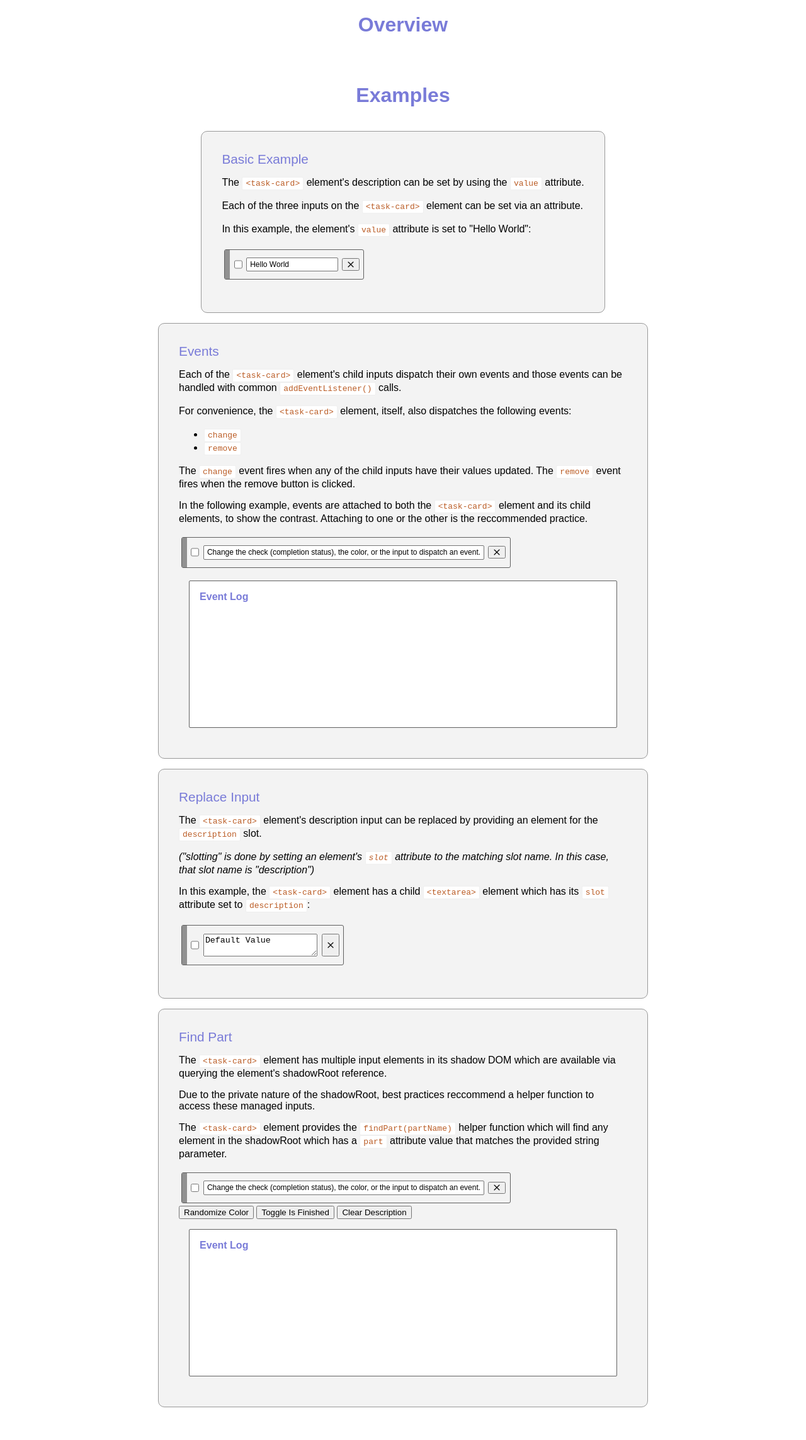
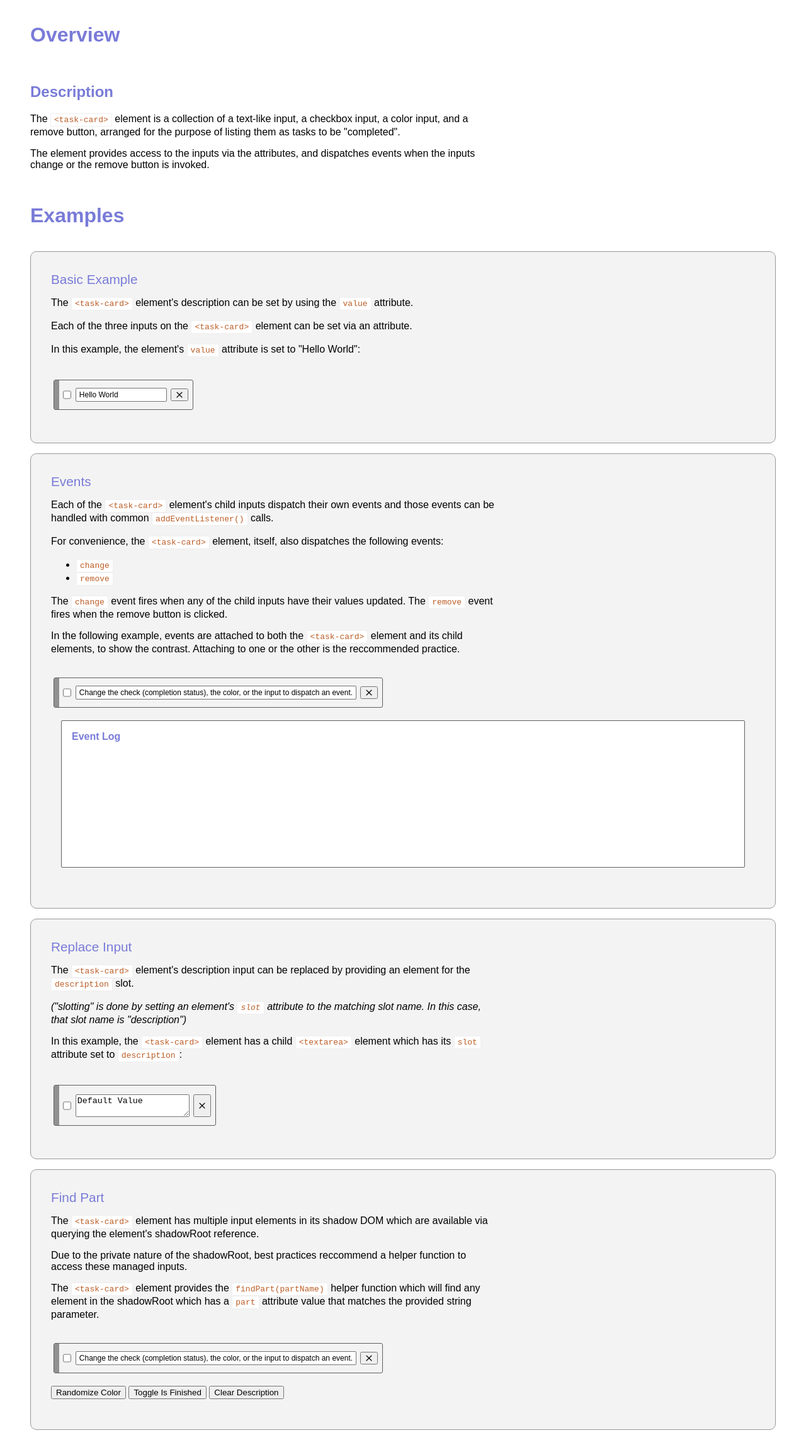
Before and after one commit to catapart/magnitce-task-card, a website: page demo/index.html in a window 1280 px wide. Shown: the whole page at 63% size. Before the commit the page ends 2235 px from the top, so only its background shows below. Drawn offline with Linux system fonts and the light colour scheme.

Commit message:
added element documentation to readme; added inline documentation for getPart and findPart functions; updated demo to implement part selection examples;

```diff
--- a/demo/demo-page.css
+++ b/demo/demo-page.css
@@ -23,10 +23,16 @@ body
     color: rgb(121, 123, 216);
 }
 
+p
+{
+    max-width: 60ch;
+}
+
 main
 {
-    display: flex;
-    flex-direction: column;
+    display: grid;
+    /* flex-direction: column; */
+    padding: 1em 3em;
     flex: 1;
     gap: 1em;
     align-items: center;
@@ -49,6 +55,8 @@ main article
     border: solid 1px #999;
     background-color: #f3f3f3;
     color: buttontext;
+    display: flex;
+    flex-direction: column;
 }
 @media (prefers-color-scheme: dark)
 {
--- a/demo/index.html
+++ b/demo/index.html
@@ -9,7 +9,13 @@
 <body>
     <main>
         <h1>Overview</h1>
-        <div class="overview"></div>
+        <div class="overview">
+            <div class="description">
+                <h2>Description</h2>
+                <p>The <code>&lt;task-card&gt;</code> element is a collection of a text-like input, a checkbox input, a color input, and a remove button, arranged for the purpose of listing them as tasks to be "completed".</p>
+                <p>The element provides access to the inputs via the attributes, and dispatches events when the inputs change or the remove button is invoked.</p>
+            </div>
+        </div>
         <h1>Examples</h1>
         <article class="basic">
             <header>Basic Example</header>
@@ -110,30 +116,49 @@
             </div>
             <div class="example">
                 <task-card value="Change the check (completion status), the color, or the input to dispatch an event."></task-card>
-                <div class="actions">
-                    <button type="button">Randomize Color</button>
-                    <button type="button">Toggle Is Finished</button>
-                    <button type="button">Clear Description</button>
-                </div>
-                <div class="log">
-                    <header>
-                        <span class="title">Event Log</span>
-                        <ul></ul>
-                    </header>
+                <div class="actions" style="margin-top: 1em;">
+                    <button type="button" id="randomize-color">Randomize Color</button>
+                    <button type="button" id="toggle-is-finished">Toggle Is Finished</button>
+                    <button type="button" id="clear-description">Clear Description</button>
                 </div>
             </div>
             <script type="module">
-                const findPartExample = document.querySelector('article.find-part task-card');
                 document.addEventListener('DOMContentLoaded', () =>
                 {
-                    findPartExample.findPart('color');
-                    findPartExample.findPart('is-finished');
-                    findPartExample.findPart('description');
-                    findPartExample.findPart('remove-button').addEventListener('click', (event) =>
+                    const randomizeColorButton = document.querySelector('#randomize-color');
+                    const toggleIsFinishedButton = document.querySelector('#toggle-is-finished');
+                    const clearDescriptionButton = document.querySelector('#clear-description');
+
+                    const findPartExample = document.querySelector('article.find-part task-card');
+                    const findPartColor = findPartExample.findPart('color');
+                    const findPartIsFinished = findPartExample.findPart('is-finished');
+                    const findPartDescription = findPartExample.findPart('description');
+
+                    const colors = [
+                        '#000000',
+                        '#FF0000',
+                        '#FFFF00',
+                        '#00FF00',
+                        '#00FFFF',
+                        '#0000FF',
+                        '#FFFFFF',
+                    ];
+
+                    randomizeColorButton.addEventListener('click', () =>
                     {
-                        event.stopPropagation();
-                        event.preventDefault();
-                        return false;
+                        findPartColor.value = colors[Math.floor(Math.random()*colors.length)];
+                    });
+                    toggleIsFinishedButton.addEventListener('click', () =>
+                    {
+                        findPartIsFinished.checked = !findPartIsFinished.checked;
+                    });
+                    clearDescriptionButton.addEventListener('click', () =>
+                    {
+                        findPartExample.setAttribute('description', "");
+                        // this would work:
+                        // findPartDescription.textContent = "";
+                        // but if you replaced the description element (using the slot), it would stop working.
+                        // setting the card's attribute is more comprehensive.
                     });
                 });
             </script>
--- a/vanilla/task-card.js
+++ b/vanilla/task-card.js
@@ -25,6 +25,11 @@ COMPONENT_STYLESHEET.replaceSync(task_card_default);
 var COMPONENT_TAG_NAME = "task-card";
 var TaskCardElement = class extends HTMLElement {
   componentParts = /* @__PURE__ */ new Map();
+  /**
+   * Query for a part in the element's shadow DOM and then caches it so that the next time this function is called, the cached element can be provided.
+   * @param key the part value of the child element to query for
+   * @returns the requested `HTMLElement` or `undefined`
+   */
   getPart(key) {
     if (this.componentParts.get(key) == null) {
       const part = this.shadowRoot.querySelector(`[part="${key}"]`);
@@ -34,6 +39,11 @@ var TaskCardElement = class extends HTMLElement {
     }
     return this.componentParts.get(key);
   }
+  /**
+   * Query for a part in the element's shadow DOM
+   * @param key the part value of the child element to query for
+   * @returns the requested `HTMLElement` or `undefined`
+   */
   findPart(key) {
     return this.shadowRoot.querySelector(`[part="${key}"]`);
   }
@@ -77,9 +87,9 @@ var TaskCardElement = class extends HTMLElement {
     }
     return element;
   }
-  static observedAttributes = ["value", "description", "placeholder", "color", "is-finished"];
+  static observedAttributes = ["value", "description", "color", "is-finished"];
   attributeChangedCallback(attributeName, _oldValue, newValue) {
-    if (attributeName == "value" || attributeName == "description" && newValue != null && newValue.trim() != "") {
+    if (attributeName == "value" || attributeName == "description") {
       this.findPart("description").textContent = newValue;
     } else if (attributeName == "is-finished") {
       this.findPart("is-finished").checked = newValue == "true";
```
Also changed, not shown: task-card.ts (+12 -6 lines), vanilla/task-card.d.ts (+10 -0 lines), .changeset/pretty-fans-wonder.md (added), README.md, vanilla/task-card.min.js.
